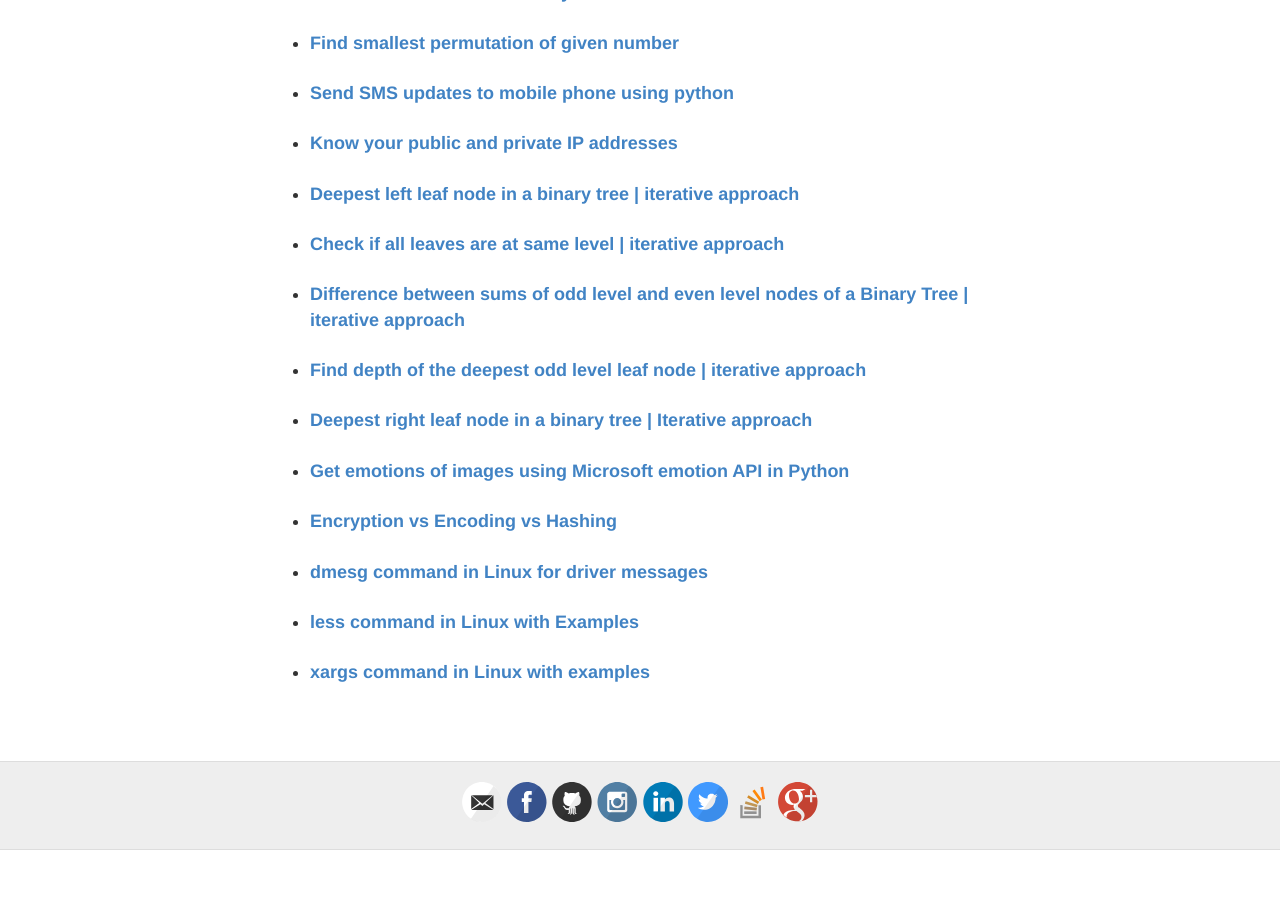
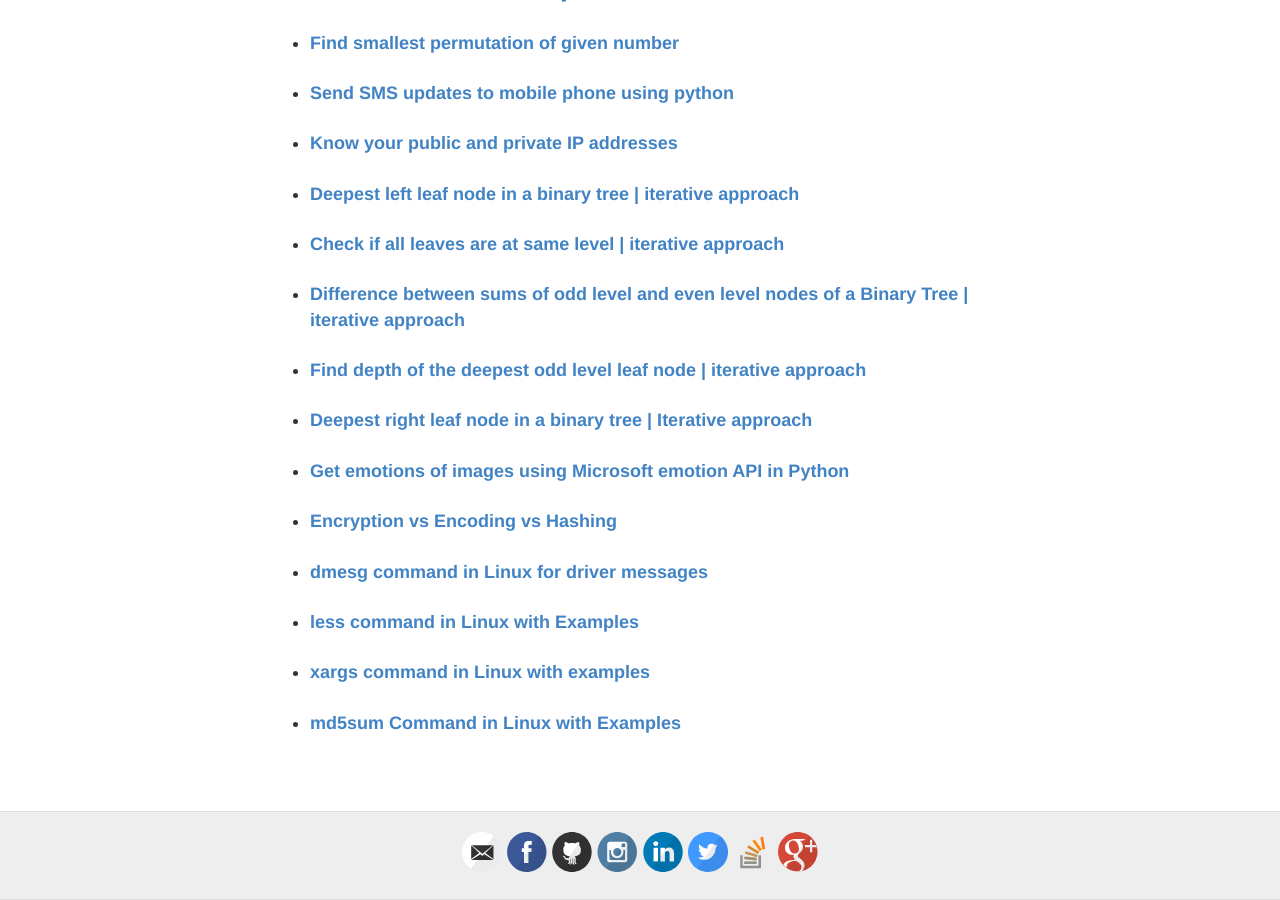
Before and after one commit to msdeep14/msdeep14.github.io, a Jekyll site: the page built from projects/geeksforgeeks_articles.html, in a window 1280 px wide and 900 px high, scrolled down 1776 px. Built offline with Jekyll 4.4.1, drawn with Linux system fonts in a browser that asks for light colours; before the commit the page ends 2626 px from its top, so only the background shows below that.

Commit message:
add geeksforgeeks article link

```diff
--- a/projects/geeksforgeeks_articles.html
+++ b/projects/geeksforgeeks_articles.html
@@ -60,6 +60,7 @@
         <li><strong><a target="_blank" href = "https://www.geeksforgeeks.org/dmesg-command-linux-driver-messages/">dmesg command in Linux for driver messages</a></strong></li><br/>
         <li><strong><a target="_blank" href = "https://www.geeksforgeeks.org/less-command-linux-examples/">less command in Linux with Examples</a></strong></li><br/>
         <li><strong><a target="_blank" href = "https://www.geeksforgeeks.org/xargs-command-unix/">xargs command in Linux with examples</a></strong></li><br/>
+        <li><strong><a target="_blank" href = "https://www.geeksforgeeks.org/md5sum-linux-command/">md5sum Command in Linux with Examples</a></strong></li><br/>
     </ul>
 </p>
 </body>
```
